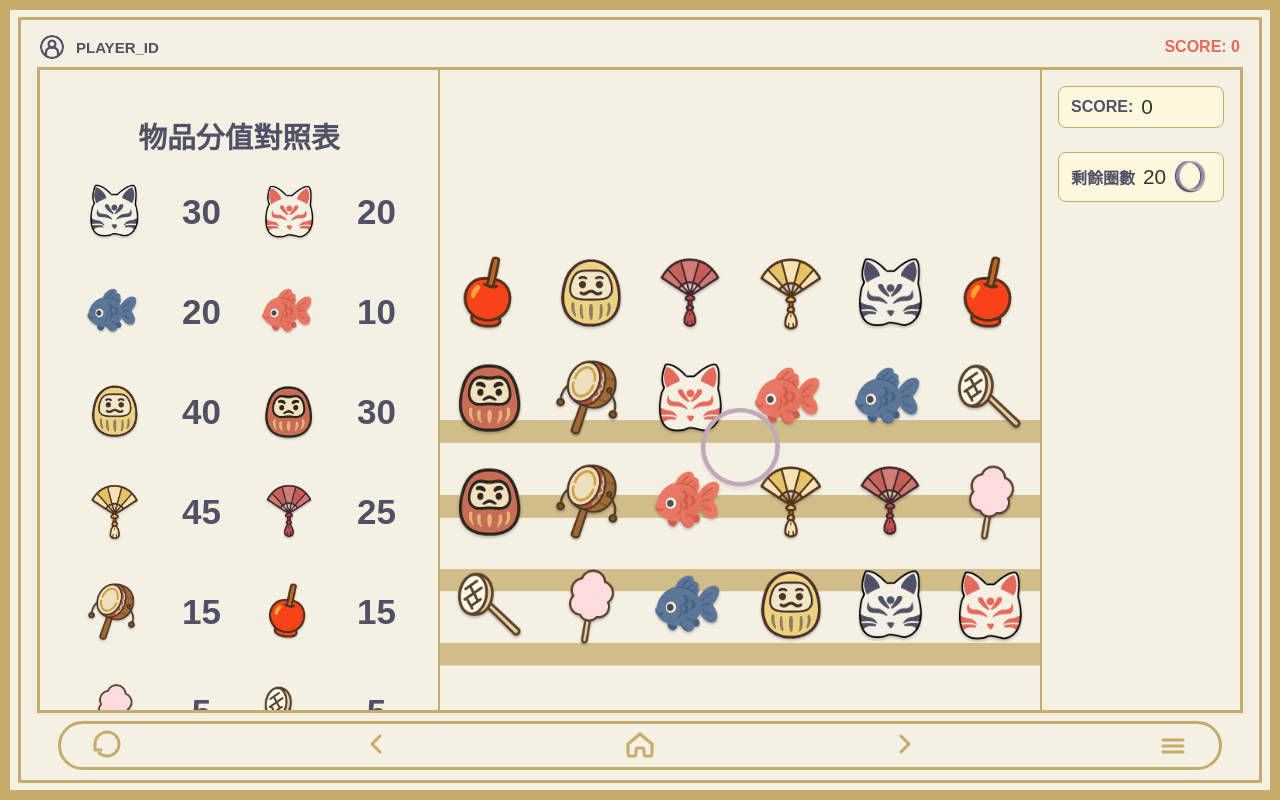
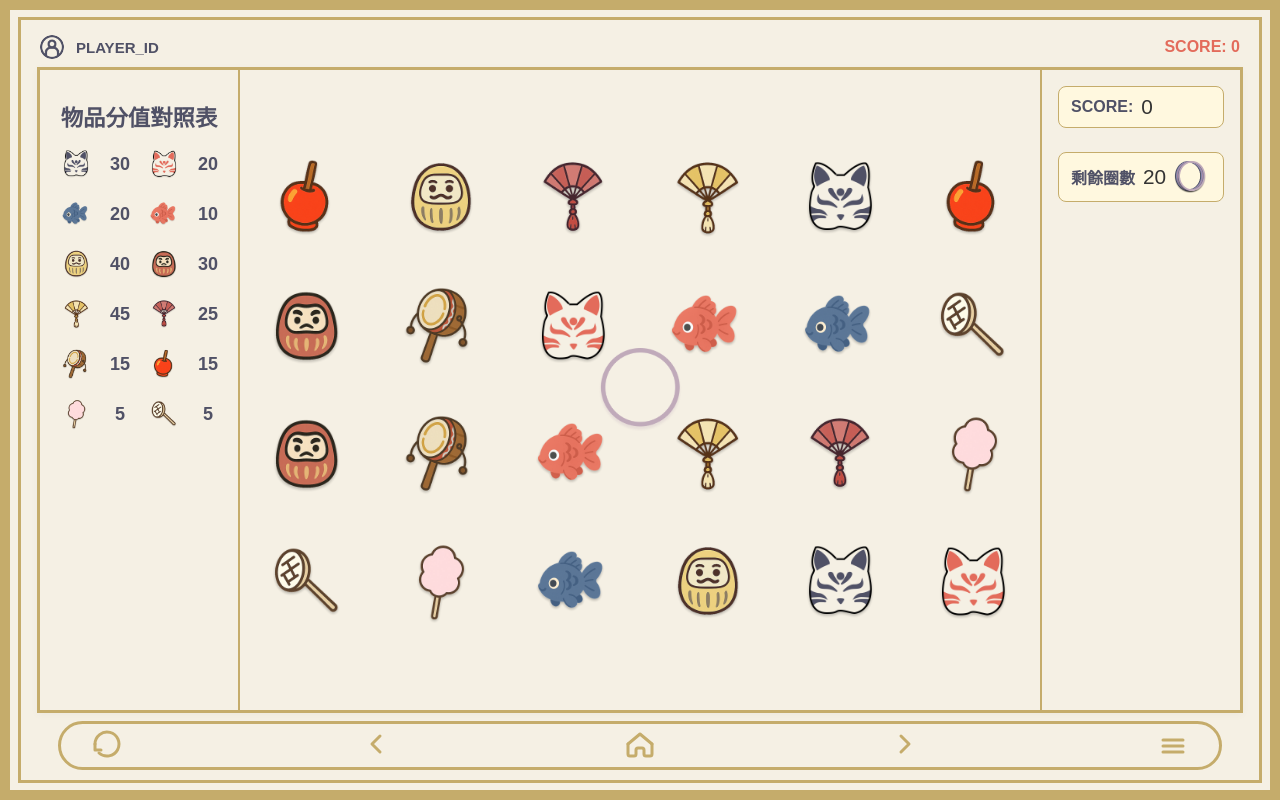
Before and after one commit to 111304047/web_final, a Next.js app: page /game4 in a window 1280 px wide. Built offline with nearby package versions, Linux system fonts and the light colour scheme.

Commit message:
gammmeee

```diff
--- a/src/app/game4/Game4Canvas.css
+++ b/src/app/game4/Game4Canvas.css
@@ -18,8 +18,9 @@
 
 /* 左欄：物品分值對照表 */
 .sidebar {
-  width: 400px;
-  padding: 16px;
+  width: 200px;
+  max-width: 100vw;
+  padding: 8px;
   border-right: 2px solid #C5AC6B;
   box-sizing: border-box;
 }
@@ -33,33 +34,35 @@
 .value-table {
   display: grid;
   grid-template-columns: auto auto auto auto;
-  column-gap: 36px;        /* 圖示與數值之間橫向間距 */
-  row-gap: 36px;           /* 直向間距 */
+  column-gap: 18px;        /* 圖示與數值之間橫向間距 */
+  row-gap: 18px;           /* 直向間距 */
   justify-content: center; /* 整體水平置中 */
   justify-items: center;   /* 格子內部水平置中 */
   align-items: center;     /* 格子內部垂直置中 */
+  width: 100%;
+  max-width: 100%;
 }
 
 /* 圖示尺寸 */
 .value-table img {
-  width: 64px;
-  height: 64px;
+  width: 32px;
+  height: 32px;
   margin: 0;
 }
 
 /* 分值文字 */
 .value-table .value {
-  font-size: 35px;
+  font-size: 18px;
   font-weight: 700;
   color: #505166;
   opacity: 1;
 }
 
 .sidebar-title {
-  font-size: 1.8rem;
+  font-size: 1.4rem;
   font-weight: 700;
-  color: #505166; /* 如需同色可以保留這行 */
-  margin-bottom: 24px;
+  color: #505166;
+  margin-bottom: 16px;
   justify-items: center;
   justify-content: center;
   display: flex;
@@ -68,9 +71,10 @@
 .play-area {
   flex: 1;
   position: relative;
-  /* 把 public 下的文件当成根路径引用 */
-  background: url('/shelves.png') no-repeat top center;
-  background-size: contain; /* 根据需要也可以改成 cover */
+  padding-top: 120px;
+  /* background: url('/shelves.png') no-repeat center bottom; */
+  /* background-size: contain; */
+  background: transparent;
 }
 
 .play-area #ring-container {
@@ -78,12 +82,34 @@
   height: 100%;
   position: relative;
 }
-/* 目標物圖片 */
+/* 新增 target-row 響應式橫排 */
+.target-row {
+  display: flex;
+  justify-content: center;
+  align-items: flex-end;
+  gap: 2vw;
+  width: 100%;
+  max-width: 100%;
+  margin: 0 auto;
+  position: absolute;
+  top: 0;
+  left: 0;
+  right: 0;
+  z-index: 2;
+  padding: 1vw 0 0 0;
+  box-sizing: border-box;
+}
+/* target 靜態定位，響應式寬高 */
 .target {
   position: absolute;
-  width: 64px;
-  height: 64px;
+  width: clamp(28px, 12vw, 56px);
+  height: clamp(28px, 12vw, 56px);
   cursor: pointer;
+  display: flex;
+  align-items: center;
+  justify-content: center;
+  z-index: 3;
+  /* transform 由 JS 控制 */
 }
 .target img {
   width: 100%;
@@ -93,12 +119,13 @@
 /* 丟出圈圈動畫 */
 .ring {
   position: absolute;
-  width: 50px;
-  height: 50px;
+  width: 55px;
+  height: 55px;
   /* left: calc(50% - 25px);
   top: calc(50% - 25px); */
   transform: scale(0);
   transition: transform 0.6s ease-out;
+  z-index: 20;
 }
 .ring.throw {
   transform: translate(var(--tx), var(--ty)) scale(1);
@@ -191,17 +218,25 @@
 }
 .play-area {
   position: relative;
-  padding-top: 120px;
-  background: url('/shelves.png') no-repeat center bottom;
-  background-size: contain;
+  width: 100%;
+  height: 100%;
+  overflow: hidden;
+  padding-top: 0;
+  background: transparent;
 }
 .play-area .ring-container {
   position: absolute; width:100%; height:100%; top:0; left:0;
 }
 .indicator {
-  position: absolute; width:50px; height:50px;
-  left:50%; top:50%; transform:translate(-50%,-50%);
-  pointer-events:none;
+  position: absolute;
+  width: 55px;
+  height: 55px;
+  left: 50%;
+  bottom: 12px;
+  top: auto;
+  transform: translateX(-50%);
+  pointer-events: none;
+  z-index: 20;
 }
 .grid-container {
   display:grid;
@@ -214,3 +249,55 @@
   width:48px; height:48px; margin:0 auto; cursor:pointer; position:relative;
 }
 .grid-cell img { width:100%; height:100%; pointer-events:none; }
+
+.shelves-bar {
+  position: absolute;
+  left: 5%;
+  width: 90%;
+  height: 24px;
+  max-height: 24px;
+  background: #D6C28B;
+  border-radius: 8px;
+  z-index: 2;
+}
+.shelves-bar.bar1 { top: 25%; }
+.shelves-bar.bar2 { top: 40%; }
+.shelves-bar.bar3 { top: 55%; }
+.shelves-bar.bar4 { top: 70%; }
+
+/* 響應式設計：螢幕寬度小於600px時自動調整 */
+@media (max-width: 600px) {
+  .sidebar {
+    width: 100vw;
+    min-width: 0;
+    padding: 4px;
+  }
+  .value-table {
+    grid-template-columns: auto auto;
+    column-gap: 8px;
+    row-gap: 8px;
+  }
+  .value-table img {
+    width: 24px;
+    height: 24px;
+  }
+  .value-table .value {
+    font-size: 12px;
+  }
+  .sidebar-title {
+    font-size: 1rem;
+    margin-bottom: 6px;
+  }
+}
+
+.game-overlay-portal {
+  position: fixed !important;
+  inset: 0 !important;
+  width: 100vw !important;
+  height: 100vh !important;
+  z-index: 9999 !important;
+  background: rgba(0,0,0,0.4) !important;
+  display: flex;
+  align-items: center;
+  justify-content: center;
+}
--- a/src/app/game4/page.js
+++ b/src/app/game4/page.js
@@ -15,7 +15,6 @@ export default function App() {
         border: '3px solid #C5AC6B',
         boxShadow: '0 2px 8px rgba(0,0,0,0.03)',
         position: 'relative',
-        overflow: 'hidden',
       }}
     >
       <Game4Canvas />
```
